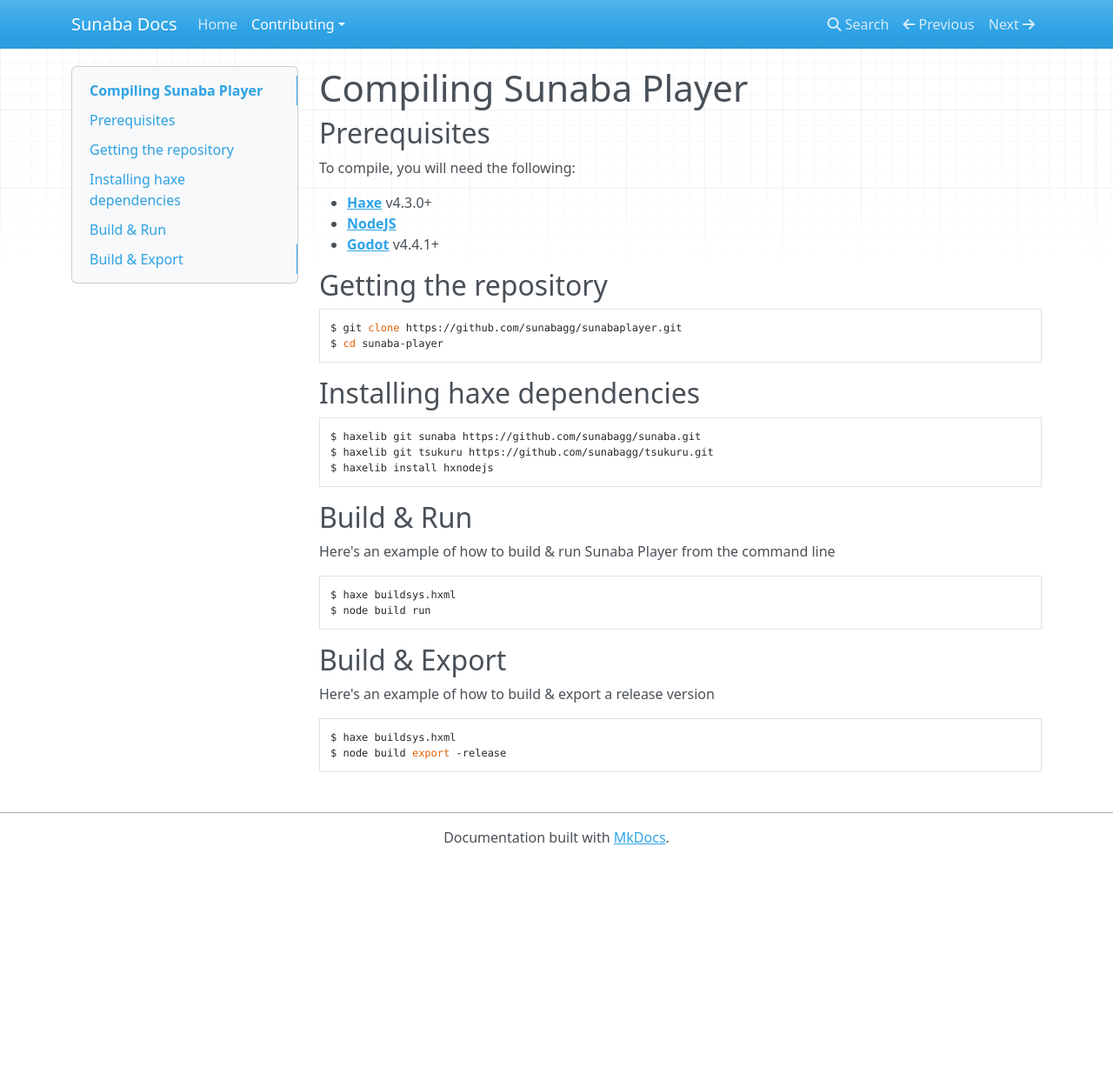
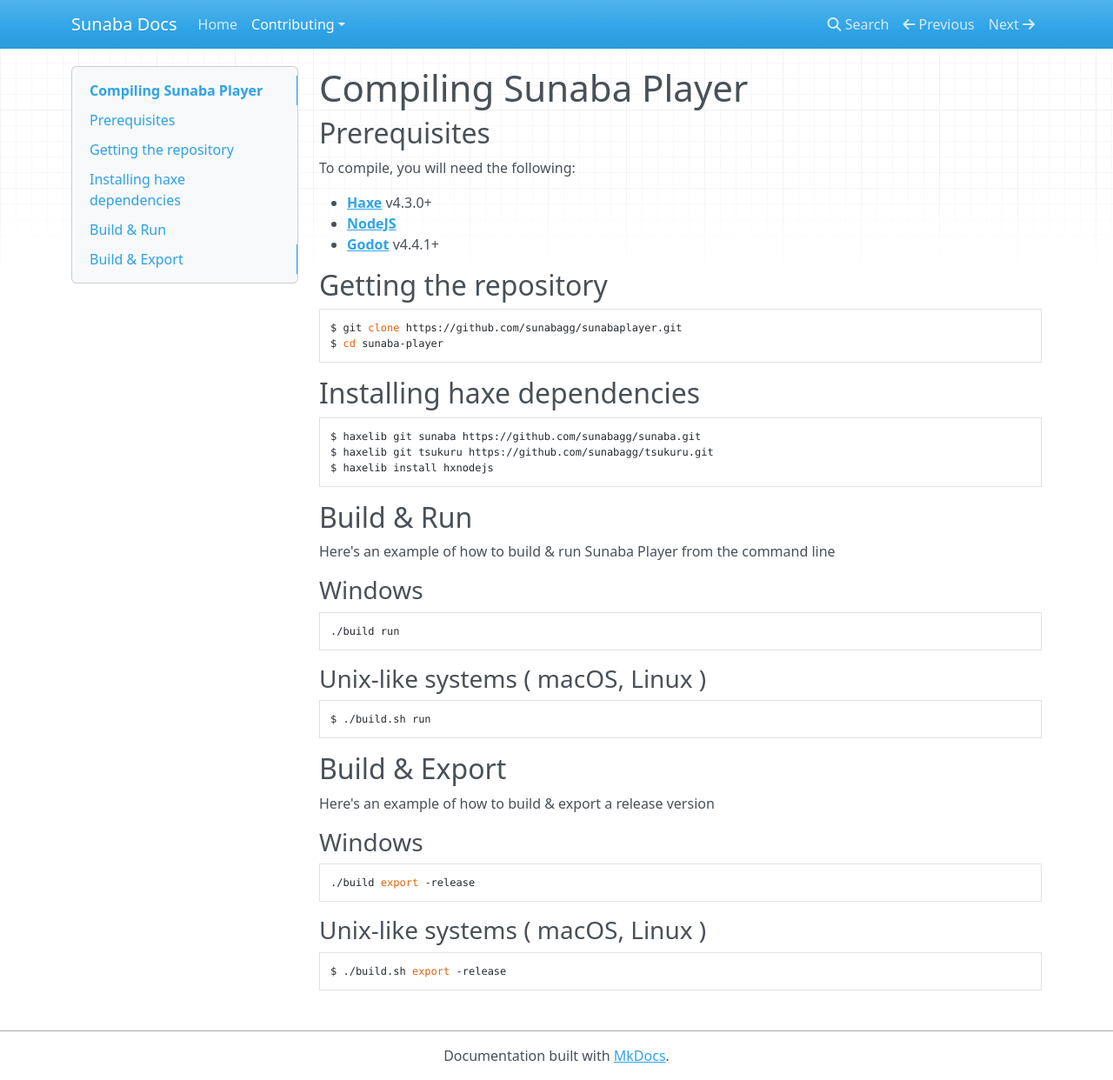
Before and after one commit to sunabagg/sunaba-docs, an MkDocs documentation site: the page built from docs/contributing/compile-player.md, in a window 1280 px wide and 1242 px high. Shown: the whole window at 87% size. Built offline with MkDocs 1.6.1, drawn with Linux system fonts in a browser that asks for light colours; nearby versions of some CDN libraries.

Commit message:
Update compile-player.md to streamline build instructions for Windows and Unix-like systems

````diff
--- a/docs/contributing/compile-player.md
+++ b/docs/contributing/compile-player.md
@@ -27,16 +27,30 @@ $ haxelib install hxnodejs
 
 Here's an example of how to build & run Sunaba Player from the command line
 
+### Windows
+
 ```sh
-$ haxe buildsys.hxml
-$ node build run
+./build run
+```
+
+### Unix-like systems ( macOS, Linux )
+
+```sh
+$ ./build.sh run
 ```
 
 ## Build & Export
 
 Here's an example of how to build & export a release version
 
+### Windows
+
 ```sh
-$ haxe buildsys.hxml
-$ node build export -release
+./build export -release
 ```
+
+### Unix-like systems ( macOS, Linux )
+
+```sh
+$ ./build.sh export -release
+```
````
